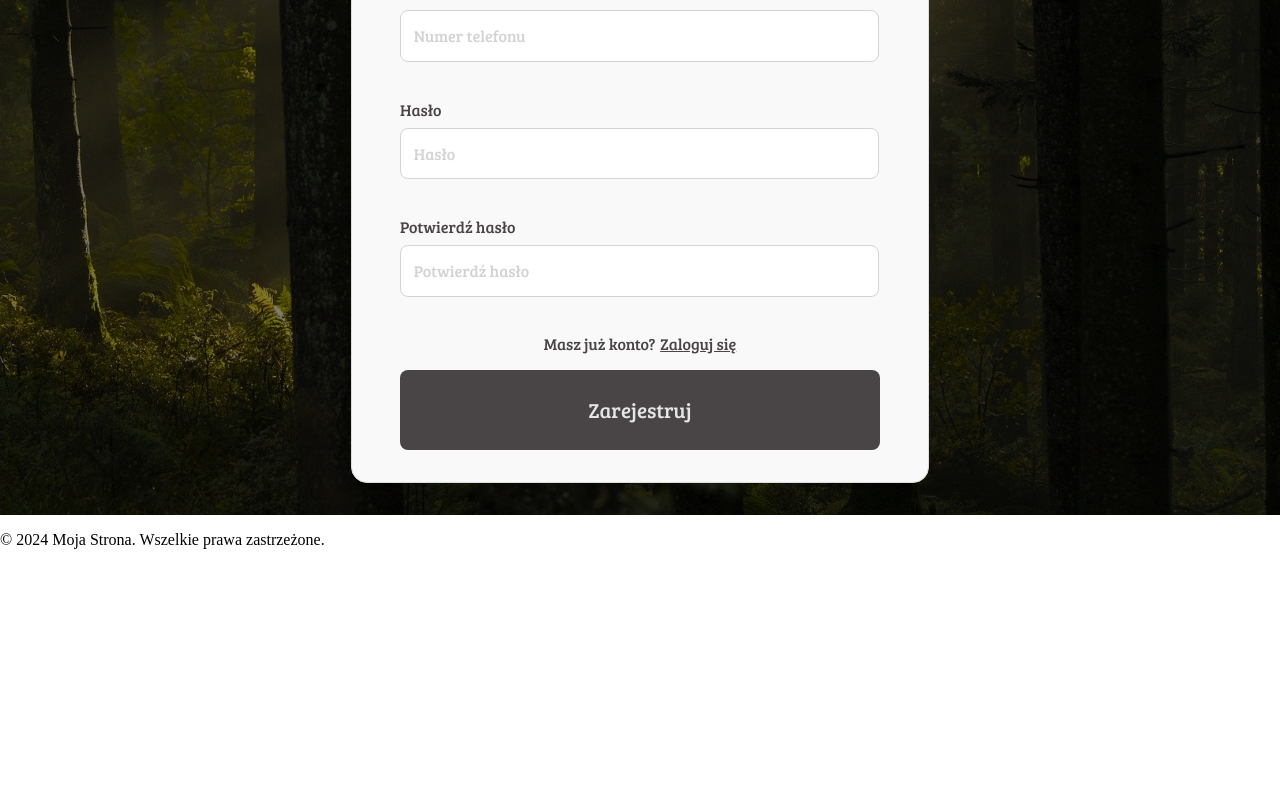
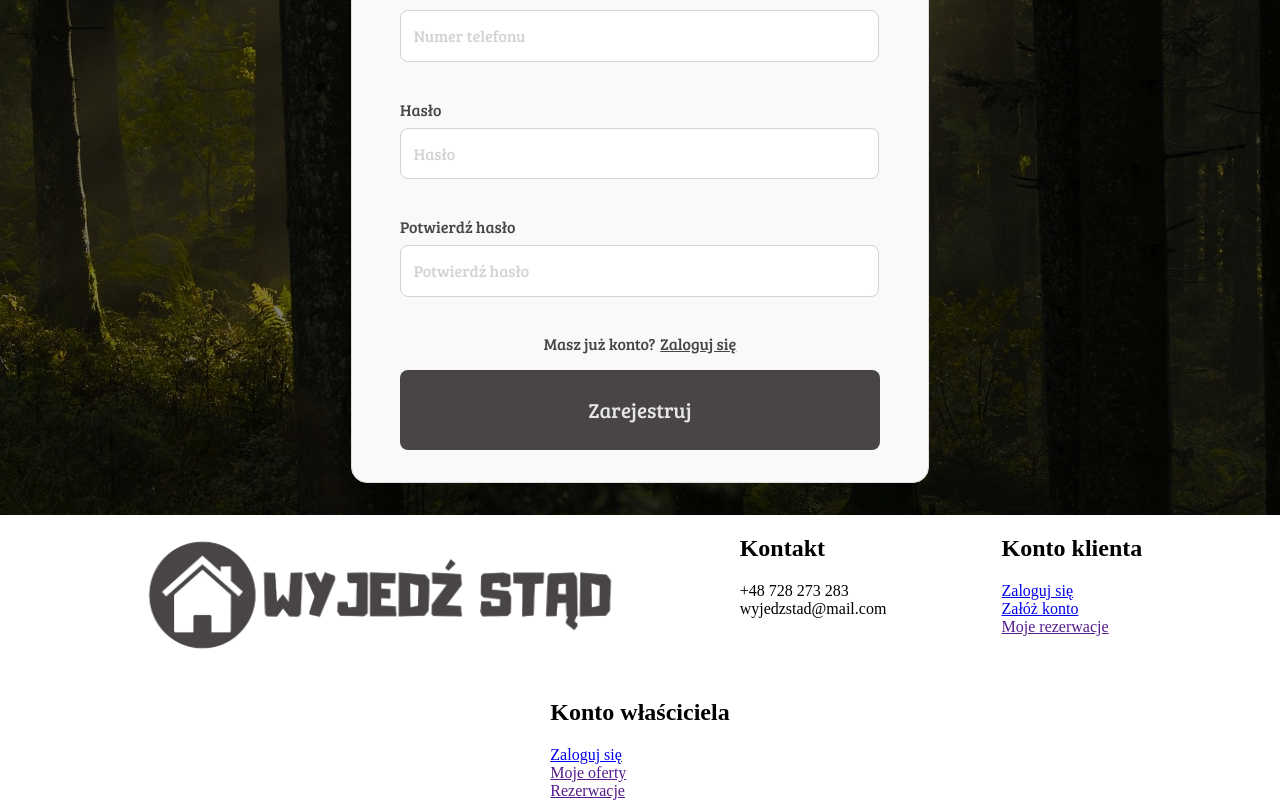
Before and after one commit to afra50/Bazy-Danych, a React (Create React App) app in the folder projekt/: page /SignUp in a window 1280 px wide. Shown: the part 559-1359 px from the top of the page. Before the commit the page ends 1124 px from the top, so only its background shows below. Built offline with nearby package versions, Linux system fonts and the light colour scheme.

Commit message:
footer basic styles

```diff
--- a/projekt/src/components/Footer.js
+++ b/projekt/src/components/Footer.js
@@ -1,9 +1,33 @@
 import React from "react";
+import "../styles/Footer.scss";
+import logo from "../assets/images/logo.png";
 
 function Footer() {
   return (
-    <footer>
-      <p>© 2024 Moja Strona. Wszelkie prawa zastrzeżone.</p>
+    <footer className="footer">
+      <div className="column_footer">
+        <img src={logo} alt="logo" id="footer_logo"></img>
+      </div>
+      <div className="column_footer">
+        <h2>Kontakt</h2>
+        <div className="Kontakt">
+          +48 728 273 283
+          <br></br>
+          wyjedzstad@mail.com
+        </div>
+      </div>
+      <div className="column_footer">
+        <h2>Konto klienta</h2>
+        <a href="/SignIn">Zaloguj się</a>
+        <a href="/SignUp">Załóż konto</a>
+        <a href="">Moje rezerwacje</a>
+      </div>
+      <div className="column_footer">
+        <h2>Konto właściciela</h2>
+        <a href="/SignIn">Zaloguj się</a>
+        <a href="">Moje oferty</a>
+        <a href="">Rezerwacje</a>
+      </div>
     </footer>
   );
 }
--- /dev/null
+++ b/projekt/src/styles/Footer.scss
@@ -0,0 +1,16 @@
+@import "./Variables.scss";
+
+.footer {
+  display: flex;
+  flex-wrap: wrap;
+  justify-content: center;
+  .column_footer {
+    margin: 0 4.5vw;
+    #footer_logo {
+      height: 20vh;
+    }
+    a {
+      display: block;
+    }
+  }
+}
```
